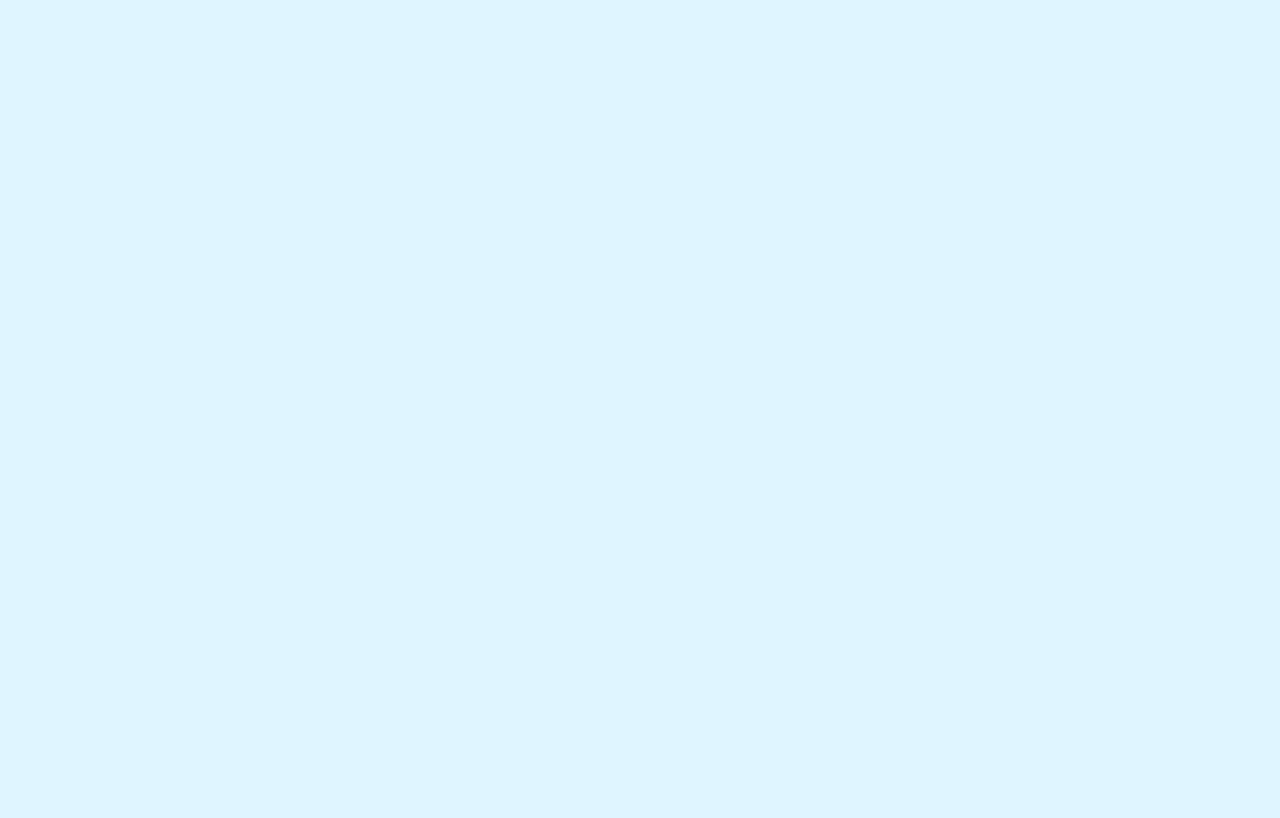
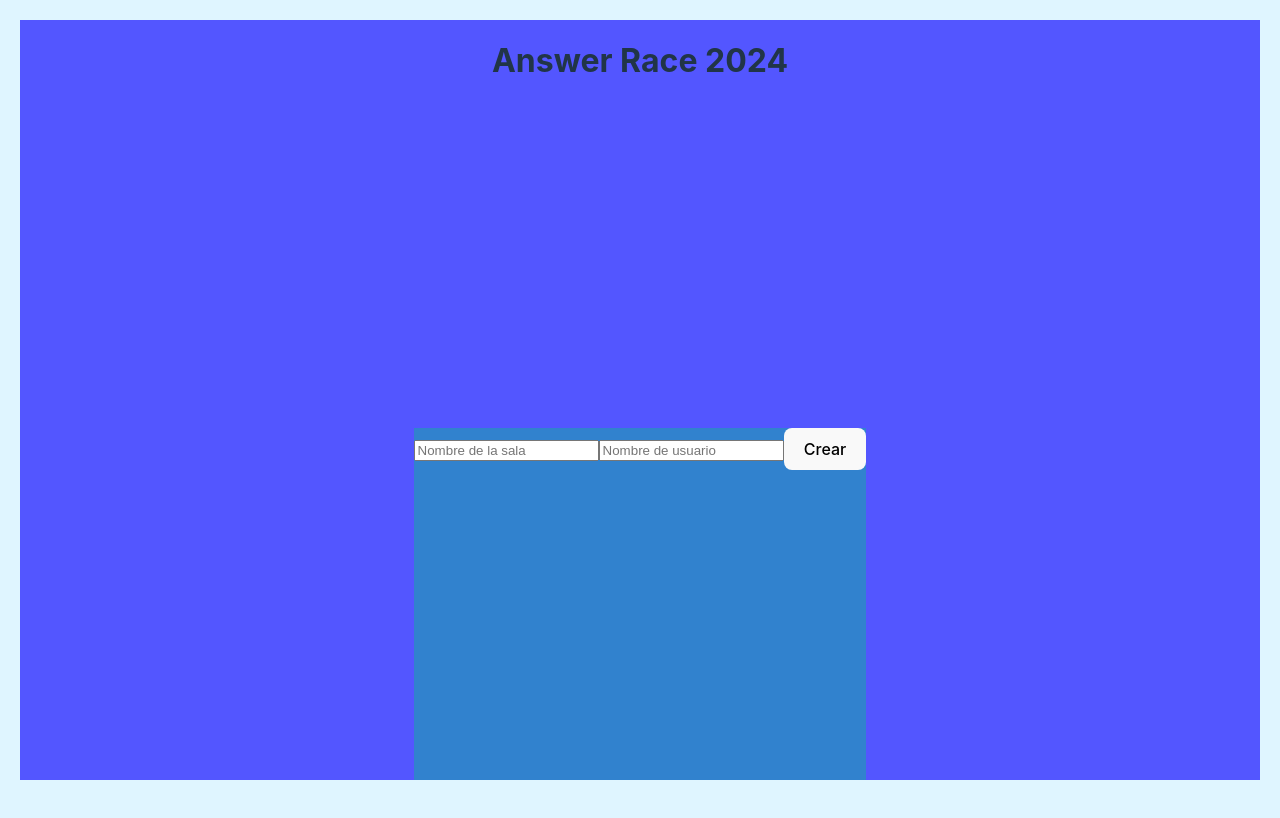
Before and after one commit to DevPioneers2024/DevQuiz-Front, a React (Vite) app: page /CreateHall in a window 1280 px wide. Before the commit this address had no page. Shown: the top 818 px of the page. Built offline with nearby package versions, Linux system fonts and the light colour scheme.

Commit message:
create component hall and route

```diff
--- a/src/App.jsx
+++ b/src/App.jsx
@@ -2,6 +2,7 @@ import { Home } from './pages/Home'
 import { Gameroom } from '../src/pages/Gameroom';
 import { WaitRooms } from '../src/pages/WaitRooms';
 import { BrowserRouter as Router, Routes, Route } from 'react-router-dom'
+import CreateHall from './pages/CreateHall';
 
 function App() {
   return (
@@ -10,7 +11,7 @@ function App() {
         <Route exact path='/' element={<Home />} />
         <Route path='/room/:id' element={<WaitRooms />} />
         <Route path='/Gameroom' element={<Gameroom />} />
-        {/*<Route path='/Gameroon' element={<Gameroom />} />*/}
+        <Route path='/CreateHall' element={<CreateHall />} />
       </Routes>
     </Router>
   )
--- a/src/components/CreateRoom/CreateRoomForm.jsx
+++ b/src/components/CreateRoom/CreateRoomForm.jsx
@@ -1,5 +1,6 @@
 import { Button } from '../../utils/Button'
 import { Input } from '../../utils/Input'
+import style from '../../sass/CreateHall.module.sass'
 
 export const CreateRoomForm = ({ HandleCreateRoom }) => {
   const handleSubmit = e => {
@@ -9,10 +10,12 @@ export const CreateRoomForm = ({ HandleCreateRoom }) => {
     HandleCreateRoom(roomNameValue, userNameValue)
   }
   return (
-    <form onSubmit={handleSubmit}>
-      <Input type='text' name='roomNameInput' placeholder='Nombre de la sala' />
-      <Input type='text' name='userNameInput' placeholder='Nombre de usuario' />
-      <Button titulo='Crear' type='submit' />
-    </form>
+    <div className={style.wrapper}>
+      <form onSubmit={handleSubmit}>
+        <Input type='text' name='roomNameInput' placeholder='Nombre de la sala' />
+        <Input type='text' name='userNameInput' placeholder='Nombre de usuario' />
+        <Button titulo='Crear' type='submit' />
+      </form>
+    </div>
   )
 }
--- a/src/components/CreateRoom/RoomSection.jsx
+++ b/src/components/CreateRoom/RoomSection.jsx
@@ -4,6 +4,7 @@ import { useCreateApiHook } from '../../api/hooks/useCreateApiHook'
 import { Button } from '../../utils/Button'
 import { fetchDataAndNavigate, UrlCreate } from '../../api/utils'
 import { useNavigate } from 'react-router-dom'
+import { Link } from 'react-router-dom'
 import style from '../../sass/Card.module.sass'
 
 export const RoomSection = () => {
@@ -24,8 +25,10 @@ export const RoomSection = () => {
   }
   return (
     <section className={style.container}>
+      <Link to={"/CreateHall"}>
       <Button titulo='crear sala' onClick={() => setShowCreateRoom(true)} />
       {showCreateRoom && <CreateRoomForm HandleCreateRoom={HandleCreateRoom} />}
+      </Link>
     </section>
   )
 }
--- /dev/null
+++ b/src/pages/CreateHall.jsx
@@ -0,0 +1,14 @@
+import { CreateRoomForm } from "../components/CreateRoom/CreateRoomForm"
+import style from '../sass/Gameroom.module.sass'
+
+const CreateHall = () => {
+  return (
+    <div className={style.container}>
+        <h1>Answer Race 2024</h1>
+       <CreateRoomForm />
+    </div>
+
+  )
+}
+
+export default CreateHall
--- /dev/null
+++ b/src/sass/CreateHall.module.sass
@@ -0,0 +1,12 @@
+@import "_variables.sass"
+@import "global.sass"
+
+$white: #ffffff
+$blue-100: #ebf8ff
+$blue-500: #4299e1
+$blue-600: #3182ce
+$red-500: #f56565
+$red-600: #e53e3e
+
+.wrapper
+    background-color: $blue-600
```
